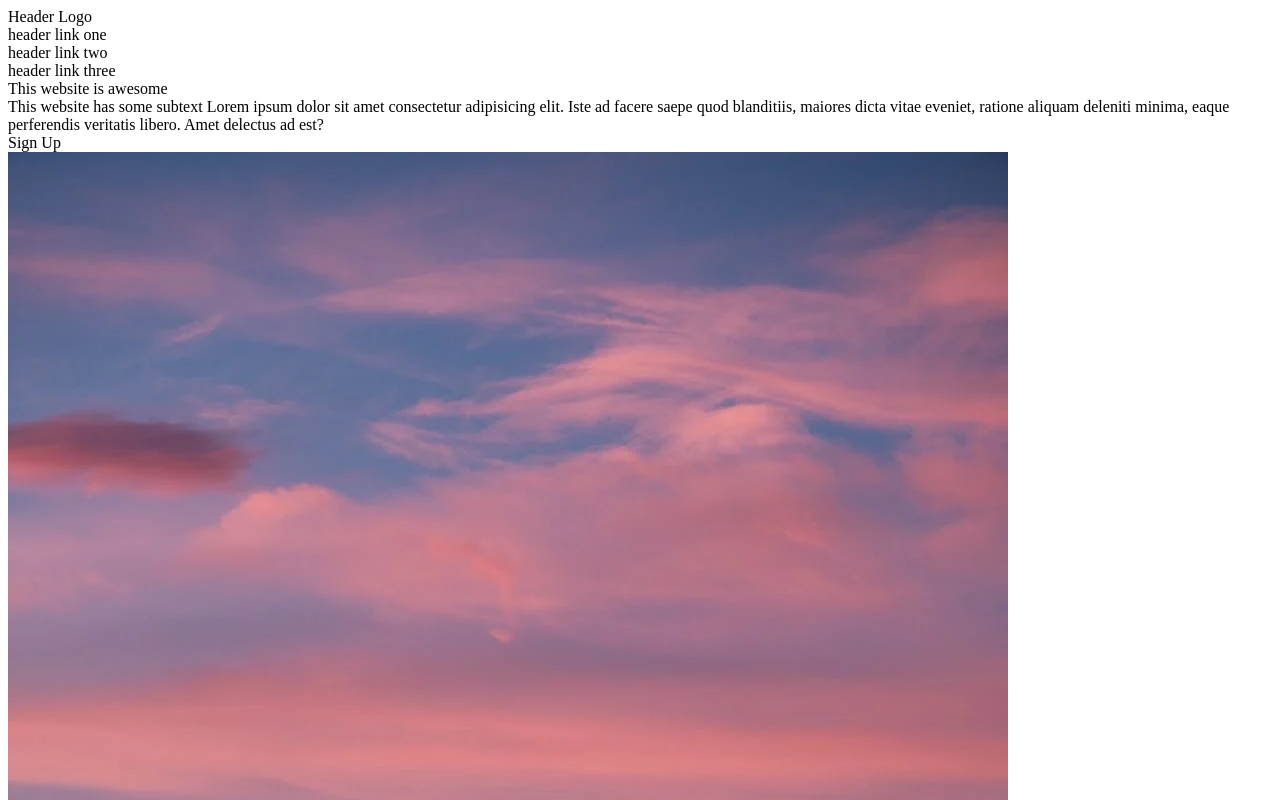
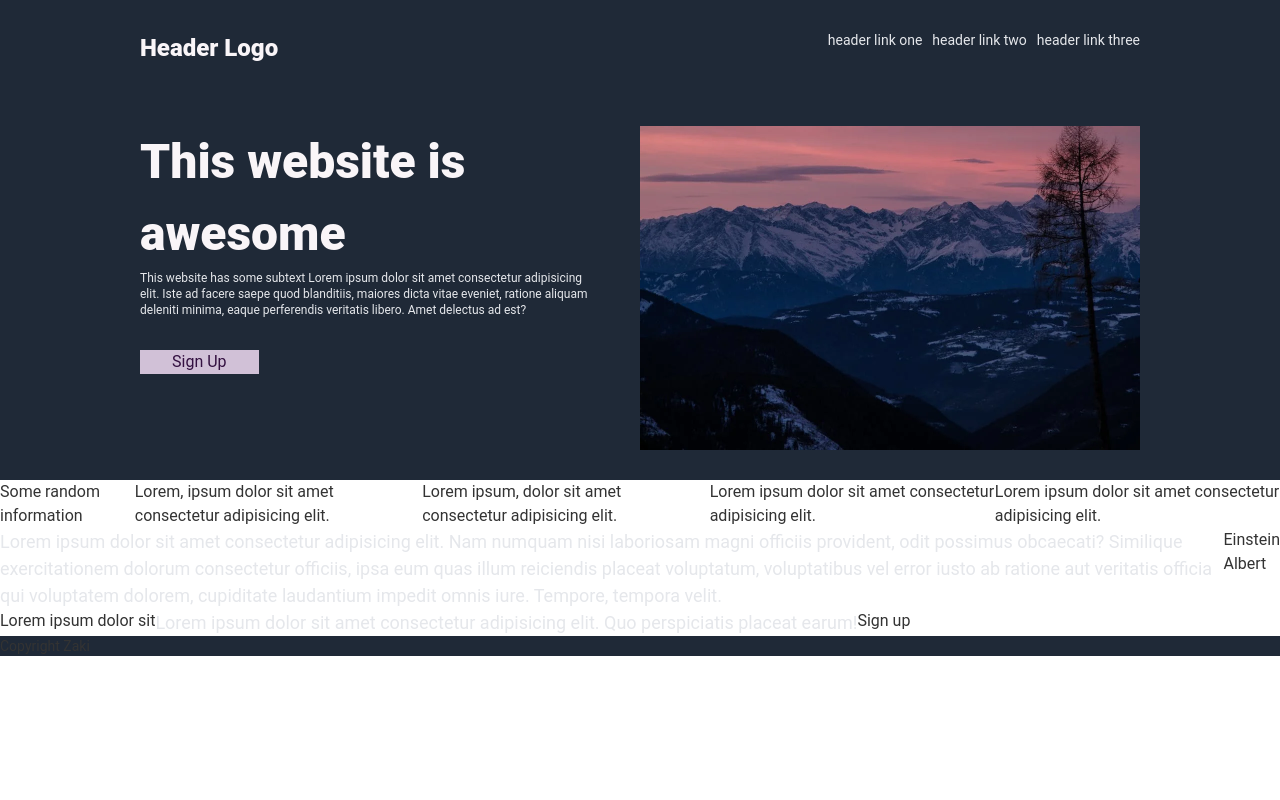
Before and after one commit to niyazaki/TOD-Landing_page, a plain HTML site: page index.html in a window 1280 px wide. Shown: the top 800 px of the page. Drawn offline with nearby package versions, Linux system fonts and the light colour scheme.

Commit message:
Add tailwindcss Header is almost done

```diff
--- a/index.html
+++ b/index.html
@@ -1,35 +1,52 @@
 <!DOCTYPE html>
-<html lang="en">
+<html lang="en" data-theme="pastel">
   <head>
     <meta charset="UTF-8" />
     <meta http-equiv="X-UA-Compatible" content="IE=edge" />
     <meta name="viewport" content="width=device-width, initial-scale=1.0" />
+    <link rel="stylesheet" href="style.css" />
+    <link
+      href="https://cdn.jsdelivr.net/npm/daisyui@2.31.0/dist/full.css"
+      rel="stylesheet"
+      type="text/css"
+    />
+    <script src="https://cdn.tailwindcss.com"></script>
+
+    </script>
+
     <title>Landing Page Zak</title>
   </head>
   <body>
-    <div class="flex header">
-      <div class="flex header-bar">
-        <div class="flex logo">Header Logo</div>
-        <div class="flex link 1">header link one</div>
-        <div class="flex link 2">header link two</div>
-        <div class="flex link 3">header link three</div>
-      </div>
-      <div class="flex header-content">
-        <div class="flex left">
-          <div class="flex headline">This website is awesome</div>
-          <div class="flex text">
-            This website has some subtext Lorem ipsum dolor sit amet consectetur
-            adipisicing elit. Iste ad facere saepe quod blanditiis, maiores
-            dicta vitae eveniet, ratione aliquam deleniti minima, eaque
-            perferendis veritatis libero. Amet delectus ad est?
+    <header class="flex header-background">
+      <div class="header">
+        <div class="flex header-bar">
+          <div class="flex left">
+            <div class="logo">Header Logo</div>
           </div>
-          <div class="flex button">Sign Up</div>
+          <div class="flex right ">
+            <div class="linnk 1 text-sm">header link one</div>
+            <div class="linnk 2 text-sm">header link two</div>
+            <div class="linnk 3 text-sm">header link three</div>
+          </div>
         </div>
-        <div class="flex right">
-          <img class="flex header-image" src="./media/img1.webp" />
+        <div class="flex header-content h-96">
+          <div class="left pr-12 w-1/2">
+            <div class="flex headline">This website is awesome</div>
+            <div id="header-text" class="flex text-xs">
+              This website has some subtext Lorem ipsum dolor sit amet
+              consectetur adipisicing elit. Iste ad facere saepe quod
+              blanditiis, maiores dicta vitae eveniet, ratione aliquam deleniti
+              minima, eaque perferendis veritatis libero. Amet delectus ad est?
+            </div>
+            <button class="btn-primary mt-8 px-8">Sign Up</button>
+          </div>
+          <div class="right w-1/2 relative">
+            <img class="flex header-image object-cover object-bottom h-full w-full" src="./media/img1.webp" />
+          </div>
         </div>
       </div>
-    </div>
+    </header>
+
     <div class="flex content 1">
       <div class="flex title">Some random information</div>
       <div class="flex carousel">
--- /dev/null
+++ b/style.css
@@ -0,0 +1,76 @@
+body {
+  margin: 0;
+}
+
+.flex {
+  display: flex;
+  font-family: Roboto, sans-serif;
+  /* box-sizing: border-box; */
+}
+
+.header-background {
+  background-color: #1f2937;
+  justify-content: center;
+}
+
+.header {
+  color: #f9f5f8;
+  max-width: 1000px;
+}
+
+.header-bar {
+  font-size: 24px;
+  color: #f9f5f8;
+  justify-content: space-between;
+  padding-top: 30px;
+  padding-bottom: 30px;
+}
+
+.header-content {
+  justify-content: space-between;
+  padding-top: 30px;
+  padding-bottom: 30px;
+  position: relative;
+}
+
+.link {
+  font-size: 18px;
+  color: #e5e7eb;
+}
+
+.text {
+  font-size: 18px;
+  color: #e5e7eb;
+}
+.logo {
+  font-weight: 800;
+}
+.headline {
+  font-size: 48px;
+  color: #f9f5f8;
+  font-weight: 800;
+}
+
+.header-image {
+  width: 300;
+  height: 200;
+  max-width: 100%;
+}
+#header-text {
+  color: #e5e7eb;
+}
+
+.text .right {
+  /* justify-content: space-around flex-end; */
+  /* align-items: flex-end; */
+  /* justify-content: flex-end; */
+  /* gap: 1px; */
+}
+
+.linnk {
+  padding-left: 10px;
+  color: #e5e7eb;
+}
+.footer {
+  background-color: #1f2937;
+}
```
